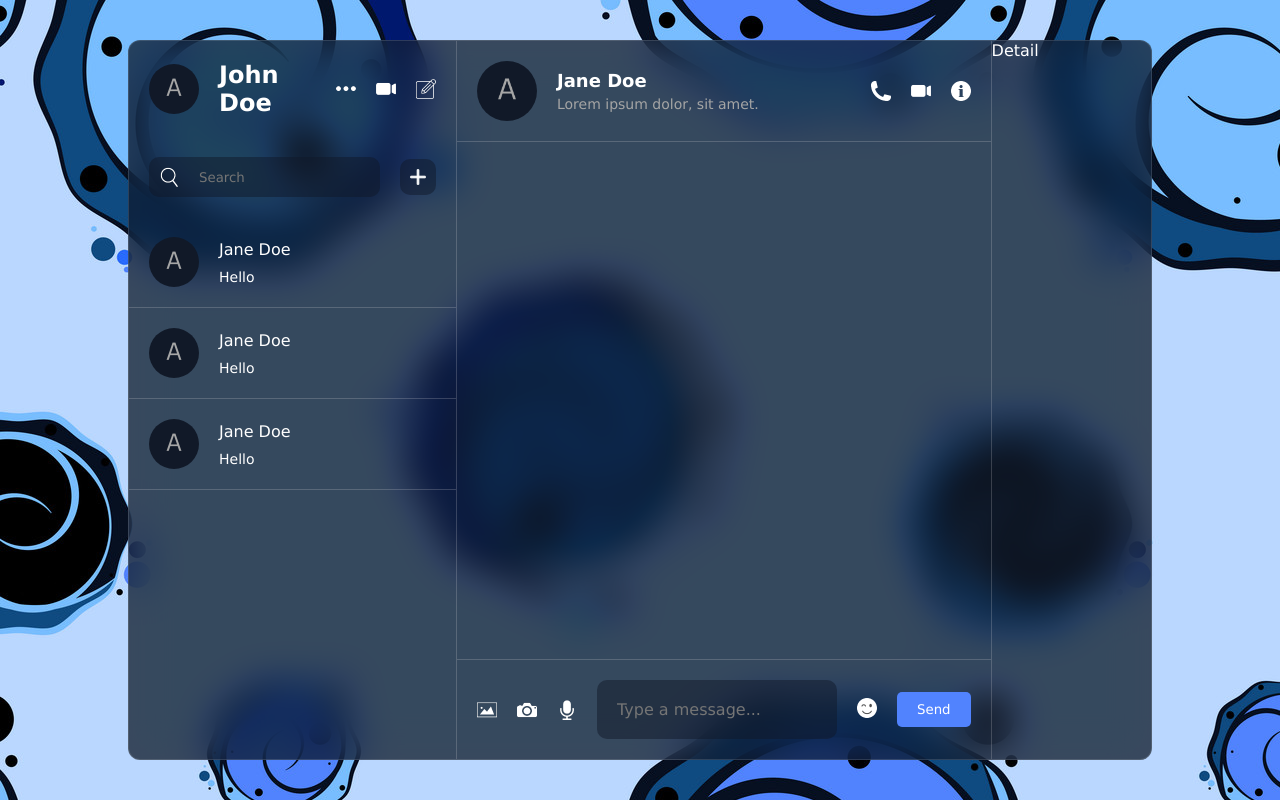
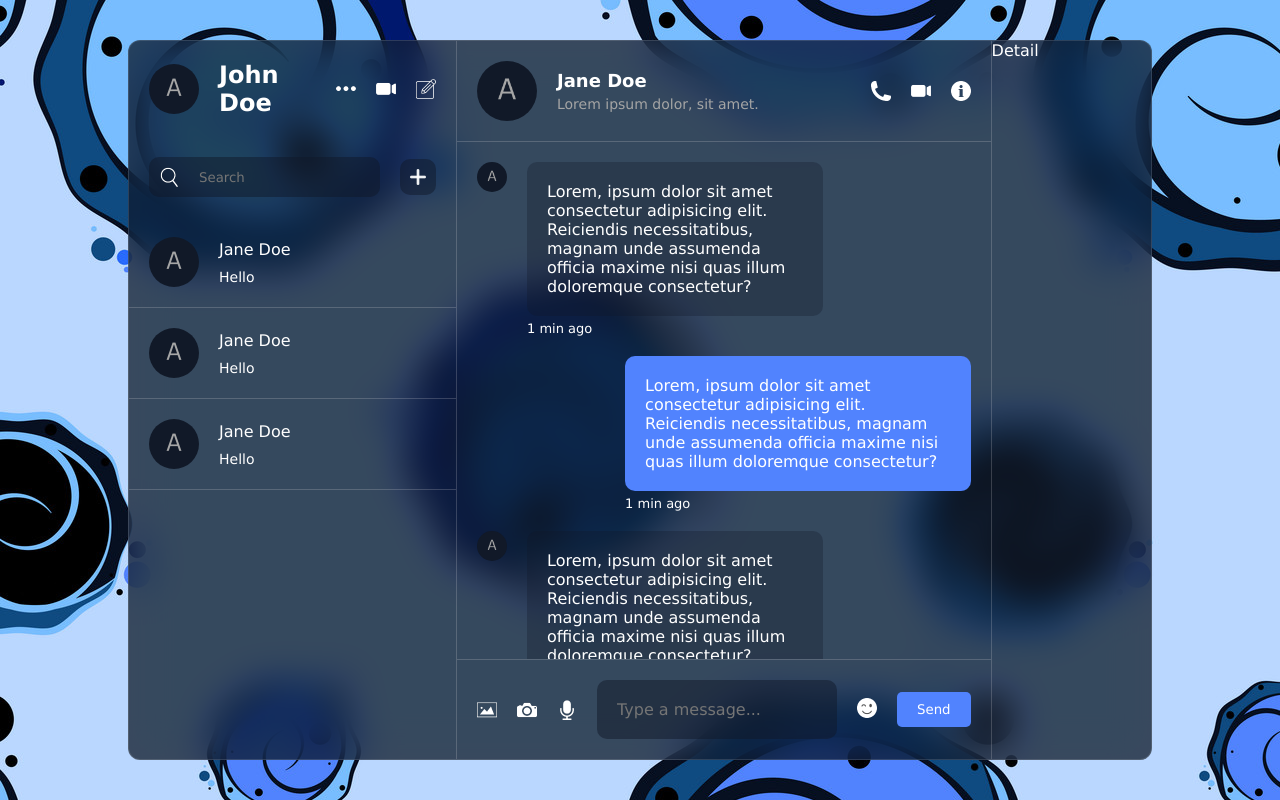
Before and after one commit to RamadanEmin/real_time_chat_with-_firebase, a React (Vite) app: page / in a window 1280 px wide. Built offline with nearby package versions, Linux system fonts and the light colour scheme.

Commit message:
Added Messages in chat component and styled

```diff
--- a/src/components/chat/Chat.jsx
+++ b/src/components/chat/Chat.jsx
@@ -5,6 +5,12 @@
 
 const Chat = () => {
     const [open, setOpen] = useState(false);
+    const [text, setText] = useState('');
+
+    const handleEmoji = (e) => {
+        setText((prev) => prev + e.emoji);
+        setOpen(false);
+    };
 
     return (
         <div className="chat">
@@ -23,7 +29,54 @@
                 </div>
             </div>
             <div className="center">
-
+                <div className="message">
+                    <img src="./avatar.png" alt="" />
+                    <div className="texts">
+                        <p>
+                            Lorem, ipsum dolor sit amet consectetur adipisicing elit. Reiciendis necessitatibus,
+                            magnam unde assumenda officia maxime nisi quas illum doloremque consectetur?
+                        </p>
+                        <span>1 min ago</span>
+                    </div>
+                </div>
+                <div className="message own">
+                    <div className="texts">
+                        <p>
+                            Lorem, ipsum dolor sit amet consectetur adipisicing elit. Reiciendis necessitatibus,
+                            magnam unde assumenda officia maxime nisi quas illum doloremque consectetur?
+                        </p>
+                        <span>1 min ago</span>
+                    </div>
+                </div>
+                <div className="message">
+                    <img src="./avatar.png" alt="" />
+                    <div className="texts">
+                        <p>
+                            Lorem, ipsum dolor sit amet consectetur adipisicing elit. Reiciendis necessitatibus,
+                            magnam unde assumenda officia maxime nisi quas illum doloremque consectetur?
+                        </p>
+                        <span>1 min ago</span>
+                    </div>
+                </div>
+                <div className="message">
+                    <img src="./avatar.png" alt="" />
+                    <div className="texts">
+                        <p>
+                            Lorem, ipsum dolor sit amet consectetur adipisicing elit. Reiciendis necessitatibus,
+                            magnam unde assumenda officia maxime nisi quas illum doloremque consectetur?
+                        </p>
+                        <span>1 min ago</span>
+                    </div>
+                </div>
+                <div className="message own">
+                    <div className="texts">
+                        <p>
+                            Lorem, ipsum dolor sit amet consectetur adipisicing elit. Reiciendis necessitatibus,
+                            magnam unde assumenda officia maxime nisi quas illum doloremque consectetur?
+                        </p>
+                        <span>1 min ago</span>
+                    </div>
+                </div>
             </div>
             <div className="bottom">
                 <div className="icons">
@@ -31,14 +84,16 @@
                     <img src="./camera.png" alt="" />
                     <img src="./mic.png" alt="" />
                 </div>
-                <input type="text" placeholder="Type a message..." />
+                <input type="text" placeholder="Type a message..." value={text} onChange={(e) => setText(e.target.value)} />
                 <div className="emoji">
                     <img
                         src="./emoji.png"
                         alt=""
                         onClick={() => setOpen((prev) => !prev)}
                     />
-                    <EmojiPicker open={open} />
+                    <div className="picker">
+                        <EmojiPicker open={open} onEmojiClick={handleEmoji} />
+                    </div>
                 </div>
                 <button className="sendButton">
                     Send
--- a/src/components/chat/chat.css
+++ b/src/components/chat/chat.css
@@ -55,7 +55,59 @@
     }
 
     .center {
+        padding: 20px;
+        flex: 1;
+        overflow: scroll;
+        display: flex;
+        flex-direction: column;
+        gap: 20px;
 
+        .message {
+            max-width: 70%;
+            display: flex;
+            gap: 20px;
+
+            &.own {
+                align-self: flex-end;
+
+                .texts {
+                    p {
+                        background-color: #5183fe;
+                    }
+                }
+            }
+
+            img {
+                width: 30px;
+                height: 30px;
+                border-radius: 50%;
+                object-fit: cover;
+            }
+
+            .texts {
+                flex: 1;
+                display: flex;
+                flex-direction: column;
+                gap: 5px;
+
+                img {
+                    width: 100%;
+                    height: 300px;
+                    border-radius: 10px;
+                    object-fit: cover;
+                }
+
+                p {
+                    padding: 20px;
+                    background-color: rgba(17, 25, 40, 0.3);
+                    border-radius: 10px;
+                }
+
+                span {
+                    font-size: 13px;
+                }
+            }
+        }
     }
 
     .bottom {
```
